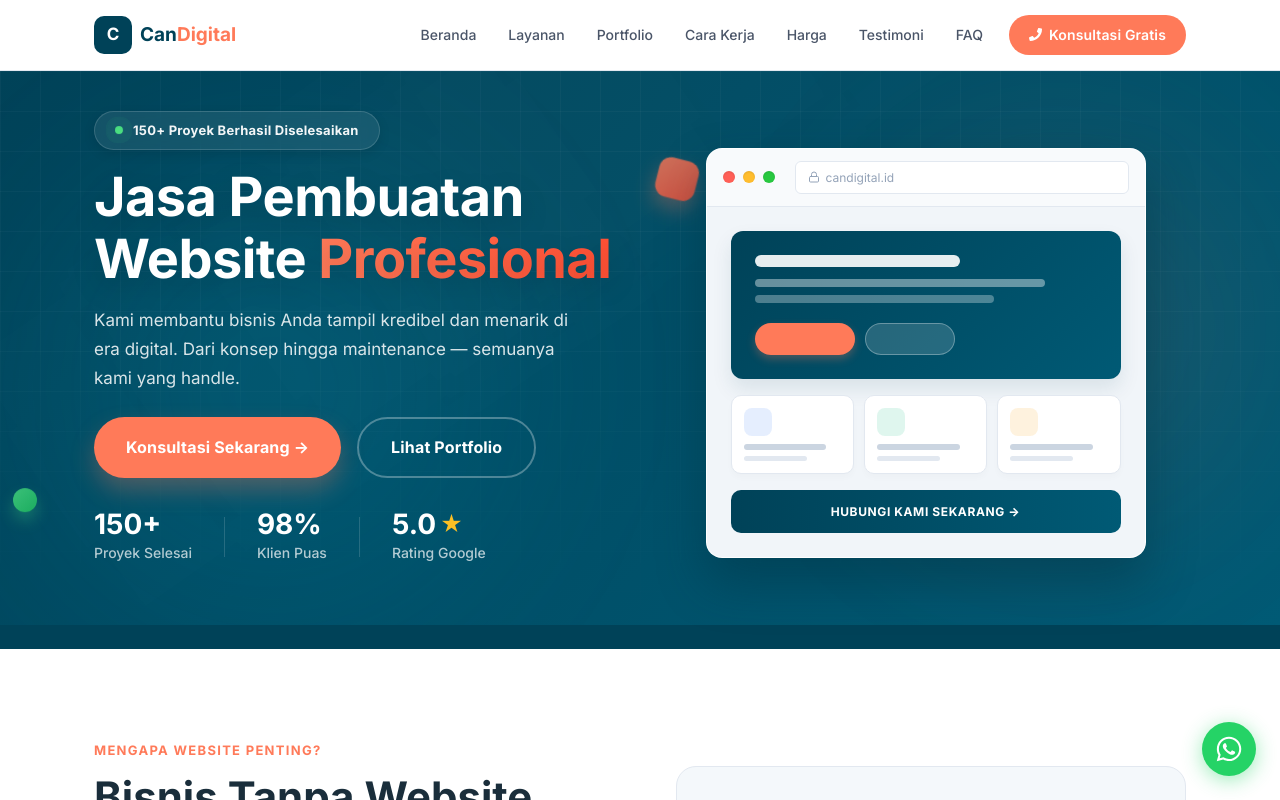
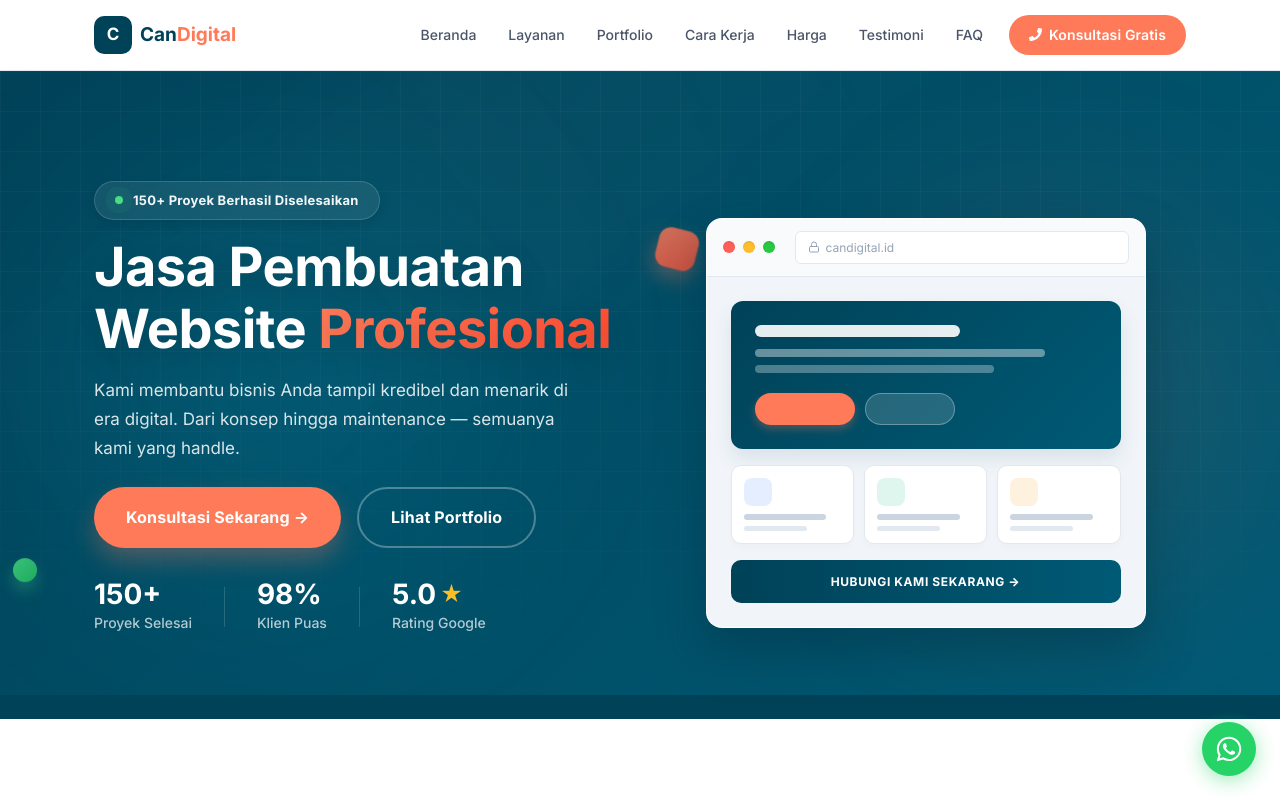
Before and after one commit to navyrastudio/companyprofilecandigital, a Next.js app: page / in a window 1280 px wide. Shown: the top 800 px of the page. Built offline with nearby package versions, Linux system fonts and the light colour scheme.

Commit message:
style(hero): increase background size

```diff
--- a/app/components/HeroSection.tsx
+++ b/app/components/HeroSection.tsx
@@ -4,7 +4,7 @@ export default function HeroSection() {
       id="hero"
       style={{
         background: "linear-gradient(135deg, #004258 0%, #005a75 100%)",
-        padding: "40px 0 0",
+        padding: "110px 0 0",
         position: "relative",
       }}
     >
```
